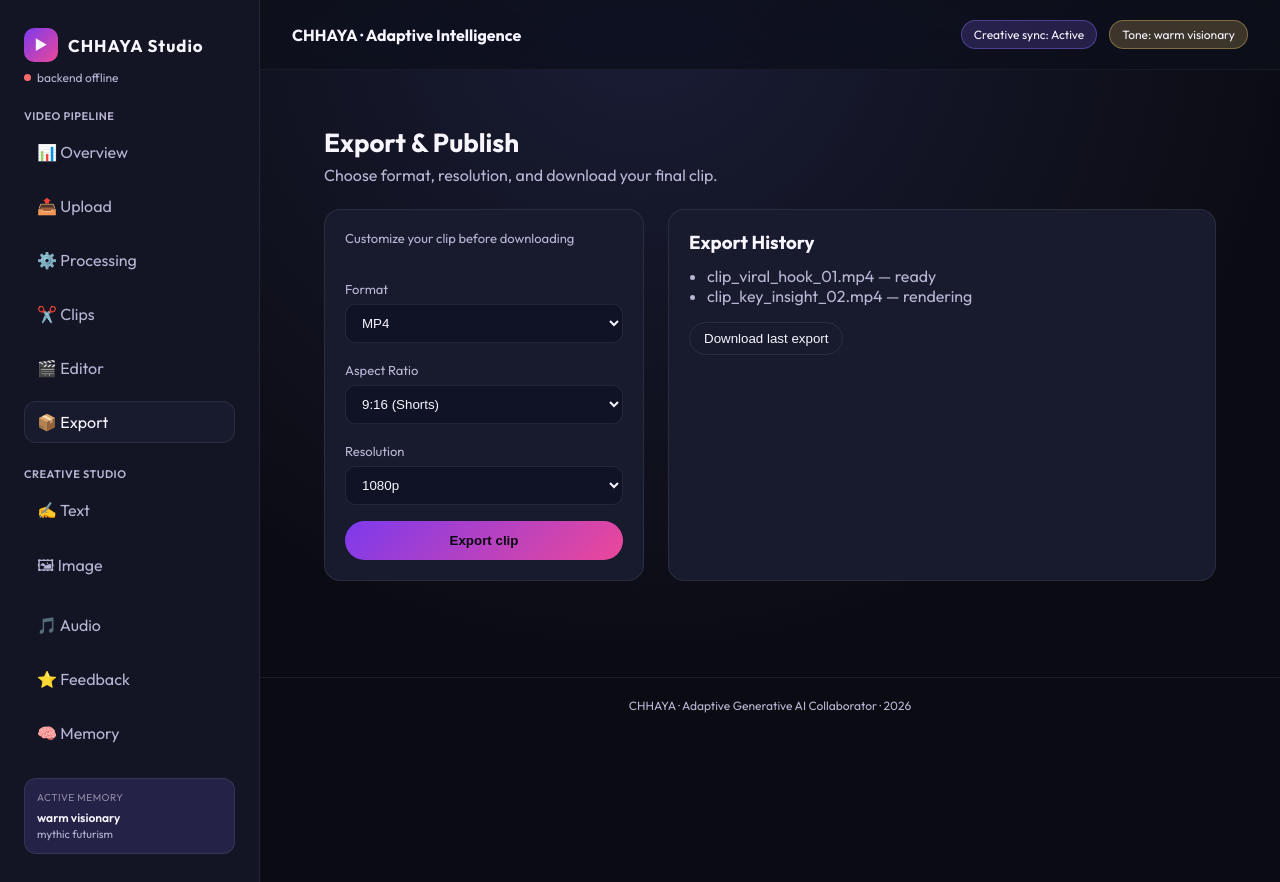
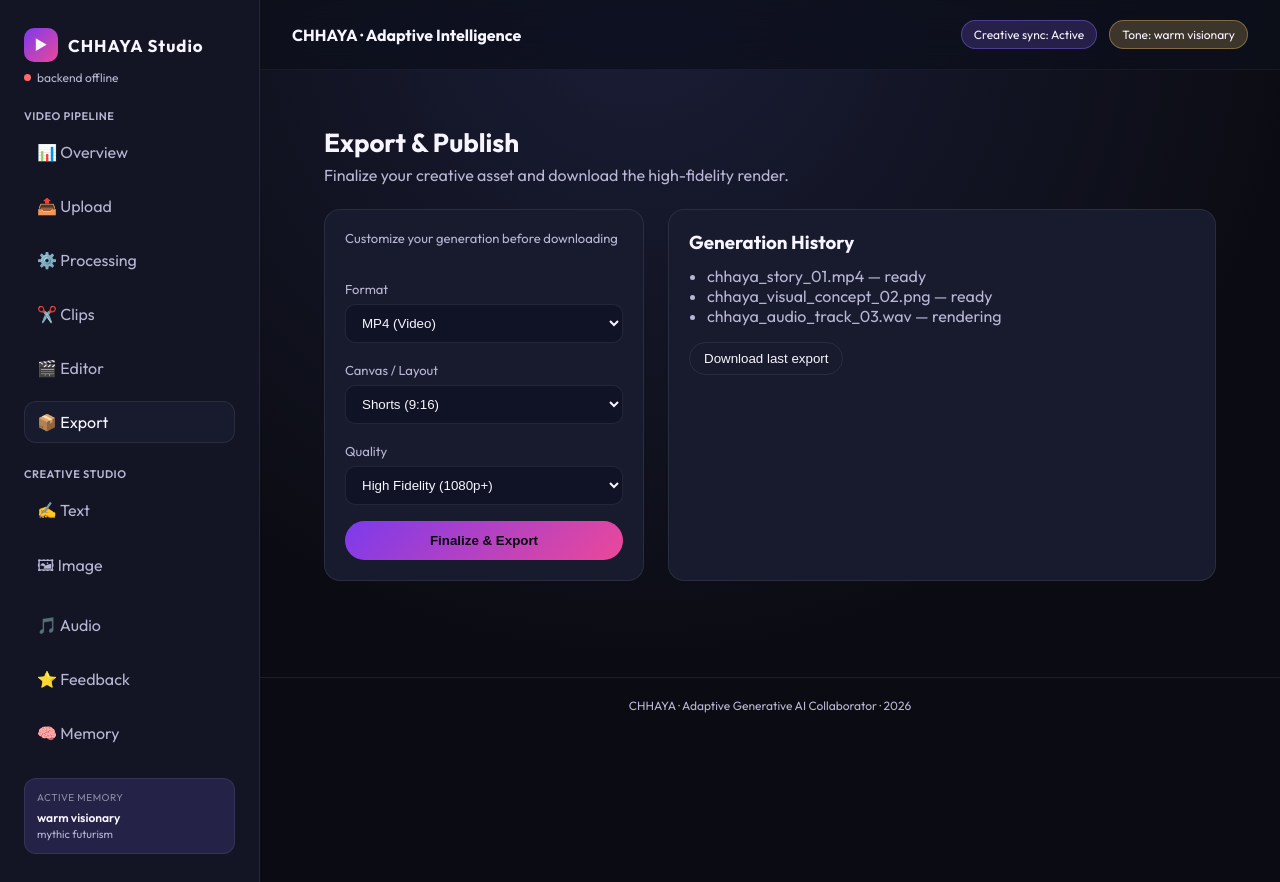
Before and after one commit to AbhayKTS/gla2, a React (Vite) app in the folder frontend/: page /export in a window 1280 px wide. Built offline with nearby package versions, Linux system fonts and the light colour scheme; no server answers.

Commit message:
Update ExportPage with CHHAYA modality options

```diff
--- a/frontend/src/components/pages/ExportPage.tsx
+++ b/frontend/src/components/pages/ExportPage.tsx
@@ -5,40 +5,44 @@ const ExportPage = () => {
     <div className="page">
       <SectionHeader
         title="Export & Publish"
-        subtitle="Choose format, resolution, and download your final clip."
+        subtitle="Finalize your creative asset and download the high-fidelity render."
       />
       <div className="split">
         <div className="panel controls">
-          <p style={{ color: "var(--text-muted)", marginBottom: 16, fontSize: 13 }}>Customize your clip before downloading</p>
+          <p style={{ color: "var(--text-muted)", marginBottom: 16, fontSize: 13 }}>Customize your generation before downloading</p>
           <div className="control-group">
             <label>Format</label>
             <select>
-              <option>MP4</option>
-              <option>WEBM</option>
+              <option>MP4 (Video)</option>
+              <option>PNG/JPG (Image)</option>
+              <option>WAV/MP3 (Audio)</option>
+              <option>TXT (Draft)</option>
             </select>
           </div>
           <div className="control-group">
-            <label>Aspect Ratio</label>
+            <label>Canvas / Layout</label>
             <select>
-              <option>9:16 (Shorts)</option>
-              <option>1:1 (Square)</option>
-              <option>16:9 (Landscape)</option>
+              <option>Shorts (9:16)</option>
+              <option>Social (1:1)</option>
+              <option>Cinematic (16:9)</option>
             </select>
           </div>
           <div className="control-group">
-            <label>Resolution</label>
+            <label>Quality</label>
             <select>
-              <option>1080p</option>
-              <option>720p</option>
+              <option>High Fidelity (1080p+)</option>
+              <option>Standard (720p)</option>
+              <option>Draft (480p)</option>
             </select>
           </div>
-          <button className="button-primary">Export clip</button>
+          <button className="button-primary">Finalize &amp; Export</button>
         </div>
         <div className="panel">
-          <h3>Export History</h3>
+          <h3>Generation History</h3>
           <ul style={{ marginTop: 12, color: "var(--text-muted)", paddingLeft: 18 }}>
-            <li>clip_viral_hook_01.mp4 — ready</li>
-            <li>clip_key_insight_02.mp4 — rendering</li>
+            <li>chhaya_story_01.mp4 — ready</li>
+            <li>chhaya_visual_concept_02.png — ready</li>
+            <li>chhaya_audio_track_03.wav — rendering</li>
           </ul>
           <button className="ghost-button" style={{ marginTop: 16 }}>
             Download last export
```
